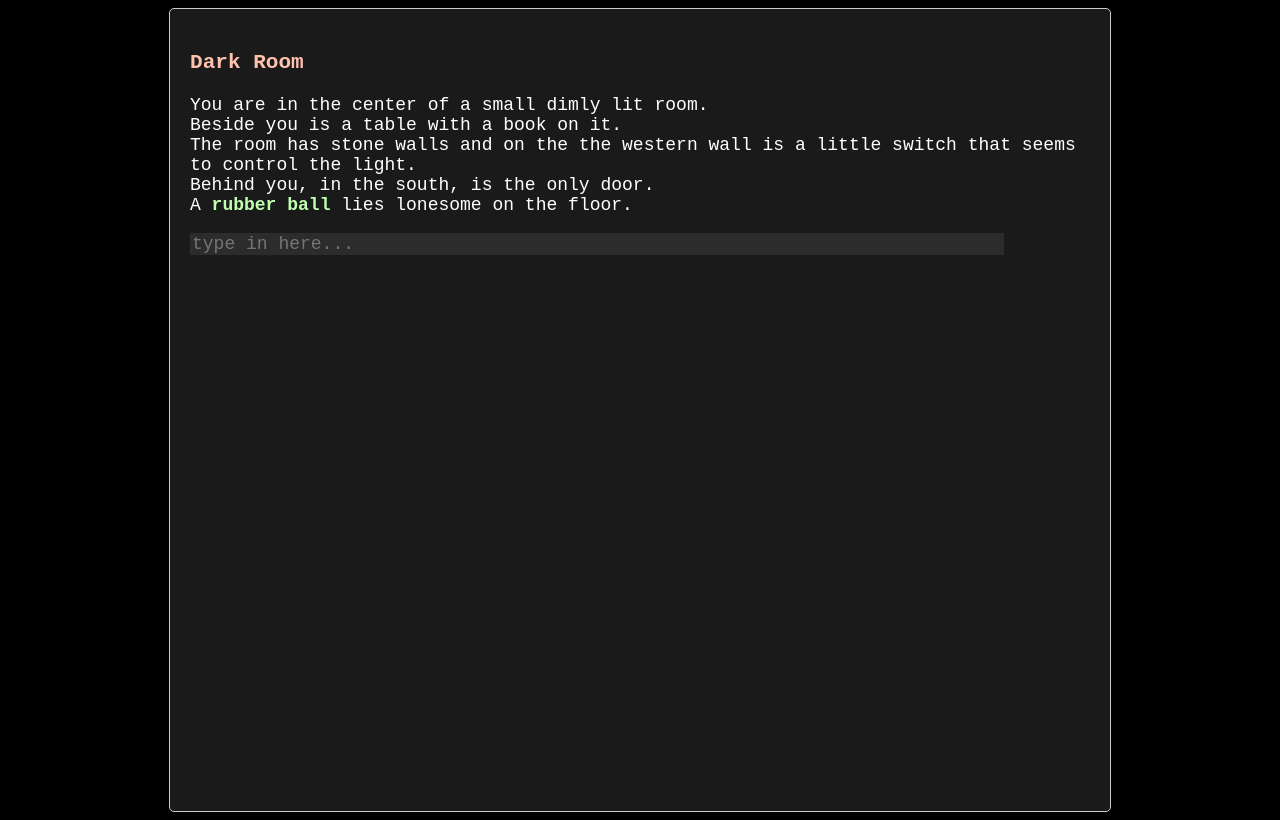
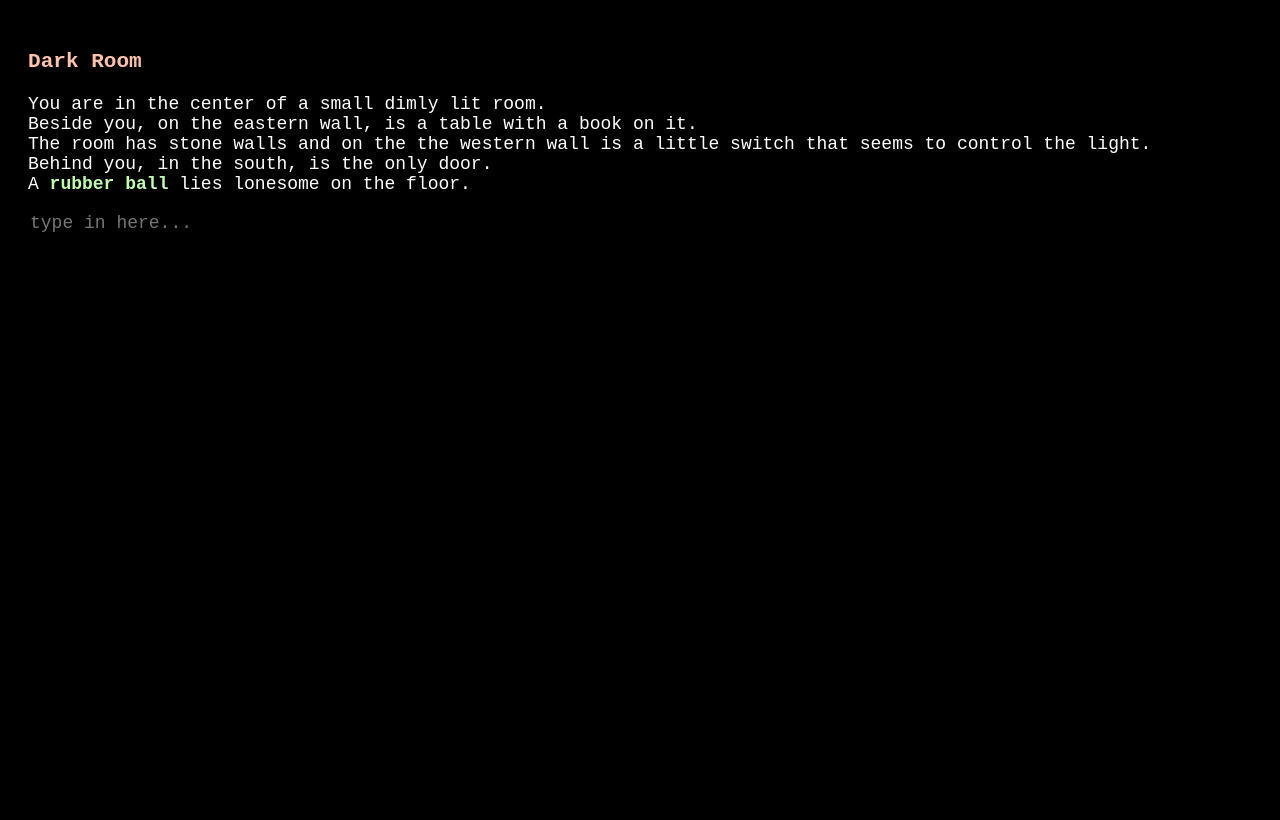
Before and after one commit to b4dr1ck/HtmlSandbox, a Vue app in the folder textAdventure/: page / in a window 1280 px wide. Built offline with nearby package versions, Linux system fonts and the light colour scheme.

Commit message:
CHANGE: textAdventure: einige description angepasst

```diff
--- a/textAdventure/src/App.vue
+++ b/textAdventure/src/App.vue
@@ -41,8 +41,8 @@ export default {
         hand: ["hand", "hands", "your hand", "your hands"],
       },
       verbAliases: {
-        pull: ["pull", "pull on"],
-        push: ["push", "press", "press on", "push on"],
+        pull: ["pull", "pull on", "drag on", "drag"],
+        push: ["push", "press", "press on", "push on", "move", "shift"],
         look: ["look", "see", "view", "examine", "inspect", "look at", "show"],
         climb: ["climb", "crawl", "climb on", "crawl on", "climb up", "crawl up"],
         go: ["go", "go to", "walk", "walk to", "move", "move to", "travel", "travel to", "head", "head to"],
@@ -603,7 +603,7 @@ export default {
         if (object.isLighted) {
           if (verb === "extinguish") {
             const extinguishObject = Object.keys(this.player.inventory).find(
-              (item) => this.player.inventory[item].canExtinguish
+              (item) => this.player.inventory[item].isLiquid
             );
             if (extinguishObject) {
               object.isLighted = false;
@@ -780,6 +780,7 @@ export default {
           this.output += `<br>You need to undress the <strong>${item.name}</strong> first!<br>`;
           return;
         }
+
         this.rooms[this.whereAmI].objects[object1] = item; // add the item back to the room
         delete this.player.inventory[object1]; // remove from inventory
         this.output += `<br>You drop the <strong>${object1}</strong> to the ground.<br>`;
@@ -918,13 +919,10 @@ h3 {
 #wrapper {
   font-size: 18px;
   font-family: monospace;
-  max-width: 900px;
   margin: 0 auto;
   padding: 20px;
-  border: 1px solid #ccc;
-  border-radius: 5px;
   color: white;
-  background-color: rgba(44, 44, 44, 0.6);
+  background-color: black;
 }
 #output {
   height: 500px;
@@ -941,7 +939,7 @@ input {
   font-family: monospace;
   border: none;
   width: 90%;
-  background-color: rgb(44, 44, 44);
+  background-color: black;
   color: rgb(214, 214, 214);
   outline: none;
 }
--- a/textAdventure/src/rooms.js
+++ b/textAdventure/src/rooms.js
@@ -157,8 +157,9 @@ export const rooms = {
     smell: "It smells like old wood and dust and mold",
     alias: ["attic", "loft", "roof space"],
     description:
-      "You are in a dusty dark attic with wooden beams.<br>" +
-      "There is a hatch in the north that leads you back to the hallway<br>",
+      "You are in a dark attic.<br>" +
+      "Old wooden beams support the roof and the wooden floor is covered in a thick layer of dust.<br>" +
+      "There is a hatch behind you on the ground that leads you back to the hallway.<br>",
     exit: {
       north: { target: "hallway", handicap: "hatch" },
       down: { target: "hallway", handicap: "hatch" },
@@ -189,9 +190,9 @@ export const rooms = {
         alias: ["water", "bottle of water", "bottle", "plastic bottle"],
         description: "A plastic bottle filled with dirty brown water.",
         scenery: false,
-        sceneryDesc: "A <strong>bottle of water</strong> lies on the ground.",
+        sceneryDesc: "A <strong>bottle of water</strong> stands on the ground.",
         canTake: true,
-        canExtinguish: true,
+        isLiquid: true,
         canConsume: true,
         command: {
           consume: () => {
@@ -206,7 +207,7 @@ export const rooms = {
         description: "A shiny gold coin. It looks valuable.",
         scenery: false,
         hidden: true,
-        sceneryDesc: "A <strong>gold coin</strong> lies on the dusty floor.",
+        sceneryDesc: "A <strong>gold coin</strong>  glimmers on the floor.",
         canTake: true,
         command: {},
       },
@@ -216,7 +217,7 @@ export const rooms = {
         alias: ["clothes", "old clothes", "tattered clothes", "rags"],
         description: "The clothes are old, tattered and dirty. They look like they haven't been worn in years.",
         scenery: false,
-        sceneryDesc: "Some <strong>old tattered clothes</strong> lie in a corner.",
+        sceneryDesc: "Some <strong>old tattered clothes</strong> lie on the ground.",
         canWear: true,
         equipped: false,
         canTake: true,
@@ -279,13 +280,13 @@ export const rooms = {
   hallway: {
     smell: "It smells musty and damp and you smell the smoke of burning torches.",
     name: "Hallway",
-    alias: ["hallway", "dark hallway", "long hallway"],
+    alias: ["hallway", "dark hallway", "long hallway", "corridor"],
     description:
-      "You are in a long dark hallway with a torch on the western walls.<br>" +
-      "On the wall in the east is a little chest. Above the chest you see a window that light some light into the hallway-<br>" +
+      "You are in a long dark hallway. The walls are made of stones and there is a torch on the western wall.<br>" +
+      "On the wall to the east is a little chest on the ground.<br>Above that chest you see a window - it's dark outside.<br>" +
       "A door in the north leads you back to the room with the book.<br>" +
-      "Another small and dark path leads to the west.<br>" +
-      "In front of you in the southern end of the hallway is a ladder that leads up to a hatch.<br>",
+      "Another small and dark path leads to the west into the unknown.<br>" +
+      "In front of you in the southern end of the hallway is a ladder on a wall that leads up to a hatch.<br>",
     exit: {
       north: { target: "room", handicap: "door" },
       in: { target: "room", handicap: "door" },
@@ -347,7 +348,8 @@ export const rooms = {
       window: {
         name: "window",
         alias: ["window", "small window", "glass window", "wooden window"],
-        description: "A small window that lets in a little light. Outside you can see a dark and big forest.",
+        description:
+          "A small window where the moonligh shines right through.<br>Outside you see the silhouette of a dark and big forest.",
         scenery: true,
         canTake: false,
         command: {
@@ -448,7 +450,7 @@ export const rooms = {
     name: "Dark Room",
     alias: ["room", "dark room", "small room", "dimly lit room"],
     description:
-      "You are in the center of a small dimly lit room.<br>Beside you is a table with a book on it.<br>" +
+      "You are in the center of a small dimly lit room.<br>Beside you, on the eastern wall, is a table with a book on it.<br>" +
       "The room has stone walls and on the the western wall is a little switch that seems to control the light.<br>" +
       "Behind you, in the south, is the only door.<br>",
     exit: {
```
